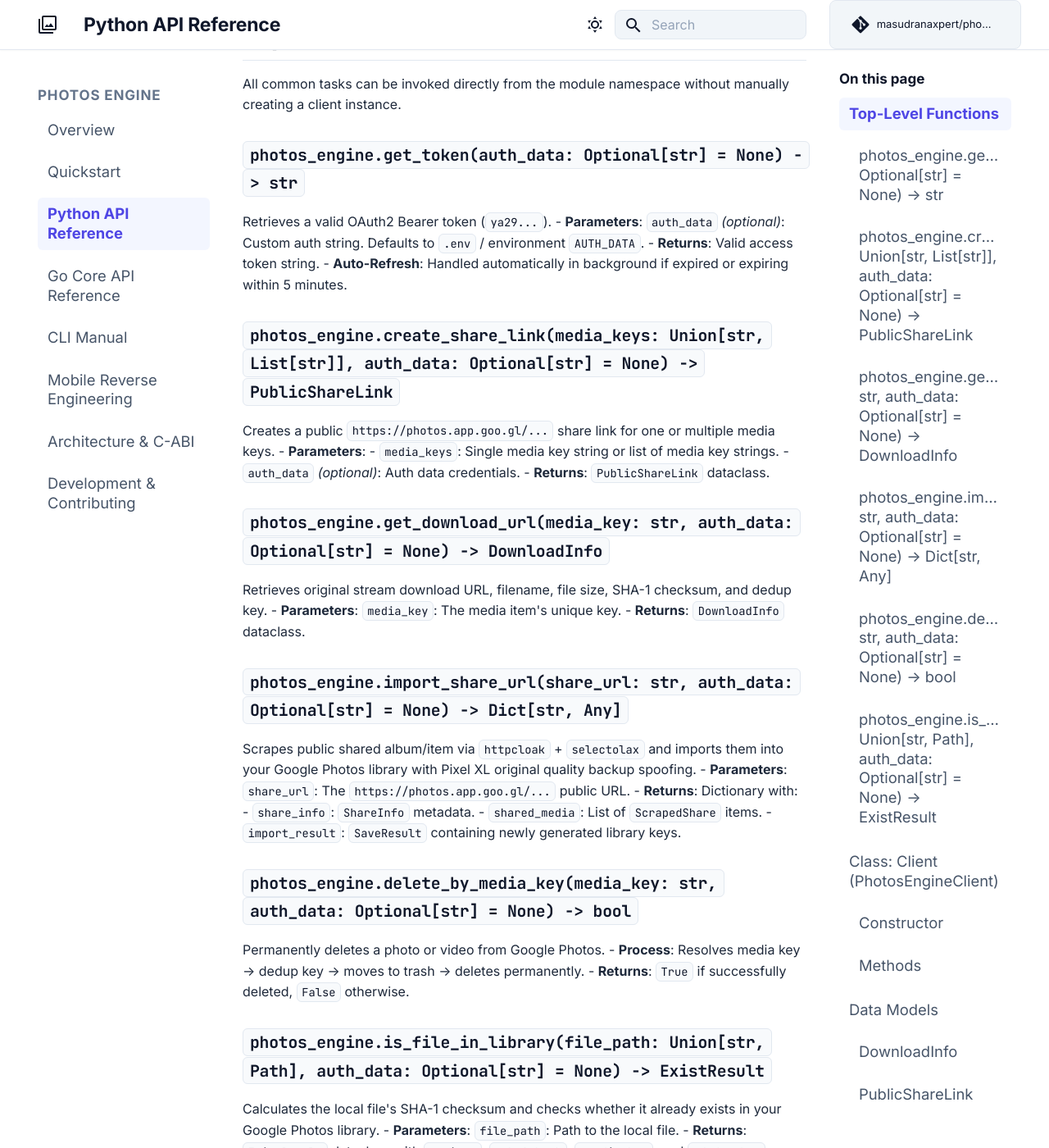
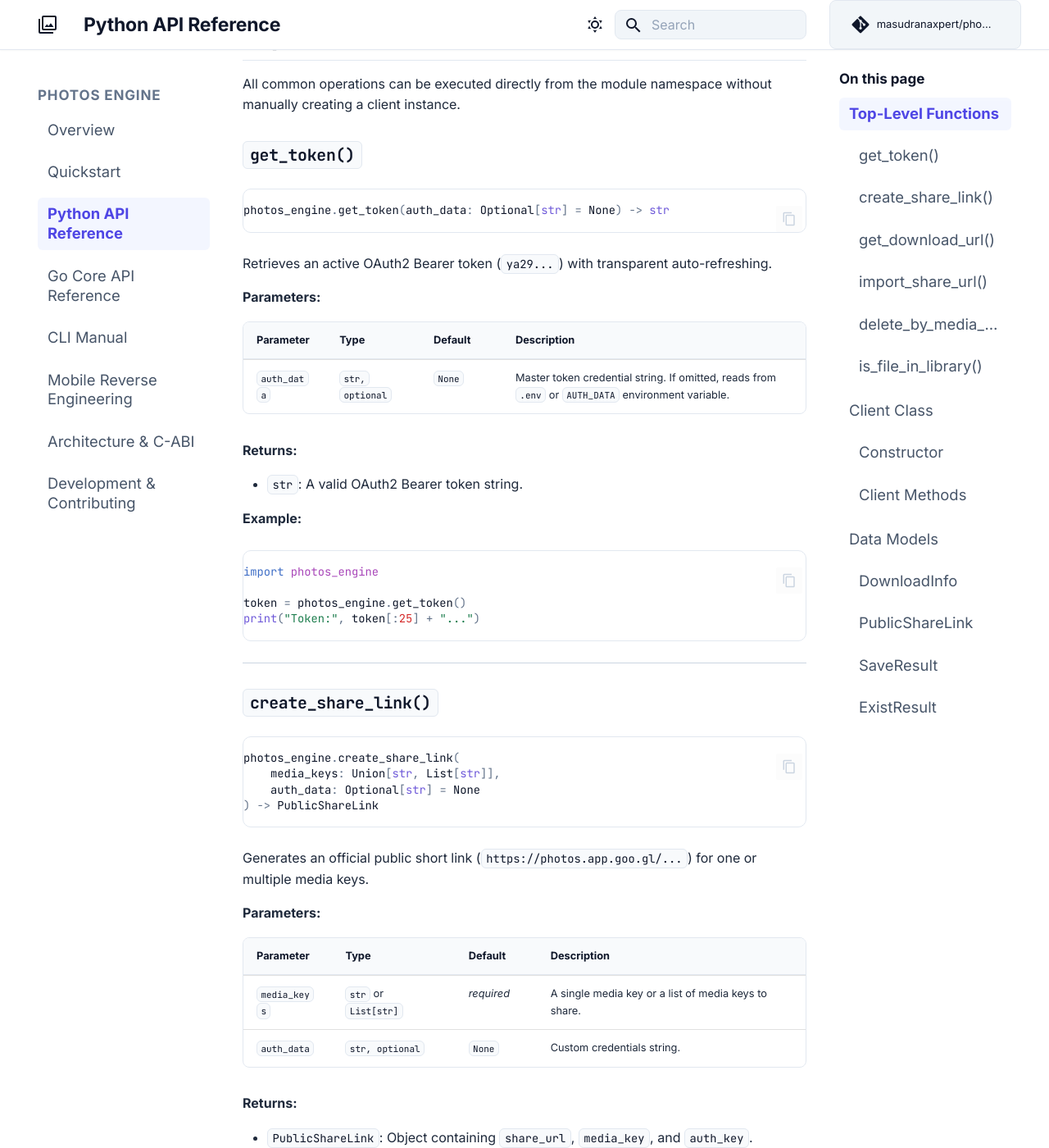
Before and after one commit to masudranaxpert/photos-reverse-engine, an MkDocs documentation site: the page built from docs/api-reference.md, in a window 1280 px wide and 1400 px high, scrolled down 304 px. Shown: the whole window at 82% size. Built offline with MkDocs 1.6.1 and Material for MkDocs 9.7.7, drawn with Linux system fonts in a browser that asks for light colours; comment, search, counter and statistics services are not loaded; some of the changed text lies outside the part shown.

Commit message:
docs: clean up API reference headings, parameter tables, and compact TOC

````diff
--- a/docs/api-reference.md
+++ b/docs/api-reference.md
@@ -1,52 +1,172 @@
 # Python API Reference
 
-Complete reference for classes, methods, models, and top-level functions in `photos_engine`.
+Comprehensive reference for classes, methods, models, and top-level functions in the `photos_engine` package.
 
 ---
 
 ## Top-Level Functions
 
-All common tasks can be invoked directly from the module namespace without manually creating a client instance.
+All common operations can be executed directly from the module namespace without manually creating a client instance.
 
-### `photos_engine.get_token(auth_data: Optional[str] = None) -> str`
-Retrieves a valid OAuth2 Bearer token (`ya29...`).
-- **Parameters**: `auth_data` *(optional)*: Custom auth string. Defaults to `.env` / environment `AUTH_DATA`.
-- **Returns**: Valid access token string.
-- **Auto-Refresh**: Handled automatically in background if expired or expiring within 5 minutes.
+### `get_token()`
 
-### `photos_engine.create_share_link(media_keys: Union[str, List[str]], auth_data: Optional[str] = None) -> PublicShareLink`
-Creates a public `https://photos.app.goo.gl/...` share link for one or multiple media keys.
-- **Parameters**:
-  - `media_keys`: Single media key string or list of media key strings.
-  - `auth_data` *(optional)*: Auth data credentials.
-- **Returns**: `PublicShareLink` dataclass.
+```python
+photos_engine.get_token(auth_data: Optional[str] = None) -> str
+```
 
-### `photos_engine.get_download_url(media_key: str, auth_data: Optional[str] = None) -> DownloadInfo`
-Retrieves original stream download URL, filename, file size, SHA-1 checksum, and dedup key.
-- **Parameters**: `media_key`: The media item's unique key.
-- **Returns**: `DownloadInfo` dataclass.
+Retrieves an active OAuth2 Bearer token (`ya29...`) with transparent auto-refreshing.
 
-### `photos_engine.import_share_url(share_url: str, auth_data: Optional[str] = None) -> Dict[str, Any]`
-Scrapes public shared album/item via `httpcloak` + `selectolax` and imports them into your Google Photos library with Pixel XL original quality backup spoofing.
-- **Parameters**: `share_url`: The `https://photos.app.goo.gl/...` public URL.
-- **Returns**: Dictionary with:
-  - `share_info`: `ShareInfo` metadata.
-  - `shared_media`: List of `ScrapedShare` items.
-  - `import_result`: `SaveResult` containing newly generated library keys.
+**Parameters:**
 
-### `photos_engine.delete_by_media_key(media_key: str, auth_data: Optional[str] = None) -> bool`
-Permanently deletes a photo or video from Google Photos.
-- **Process**: Resolves media key -> dedup key -> moves to trash -> deletes permanently.
-- **Returns**: `True` if successfully deleted, `False` otherwise.
+| Parameter | Type | Default | Description |
+| :--- | :--- | :--- | :--- |
+| `auth_data` | `str, optional` | `None` | Master token credential string. If omitted, reads from `.env` or `AUTH_DATA` environment variable. |
 
-### `photos_engine.is_file_in_library(file_path: Union[str, Path], auth_data: Optional[str] = None) -> ExistResult`
-Calculates the local file's SHA-1 checksum and checks whether it already exists in your Google Photos library.
-- **Parameters**: `file_path`: Path to the local file.
-- **Returns**: `ExistResult` dataclass with `.exists`, `.sha1_hash`, `.media_key`, and `.dedup_key`.
+**Returns:**
+
+* `str`: A valid OAuth2 Bearer token string.
+
+**Example:**
+
+```python
+import photos_engine
+
+token = photos_engine.get_token()
+print("Token:", token[:25] + "...")
+```
 
 ---
 
-## Class: `Client` (`PhotosEngineClient`)
+### `create_share_link()`
+
+```python
+photos_engine.create_share_link(
+    media_keys: Union[str, List[str]],
+    auth_data: Optional[str] = None
+) -> PublicShareLink
+```
+
+Generates an official public short link (`https://photos.app.goo.gl/...`) for one or multiple media keys.
+
+**Parameters:**
+
+| Parameter | Type | Default | Description |
+| :--- | :--- | :--- | :--- |
+| `media_keys` | `str` or `List[str]` | *required* | A single media key or a list of media keys to share. |
+| `auth_data` | `str, optional` | `None` | Custom credentials string. |
+
+**Returns:**
+
+* [`PublicShareLink`](#publicsharelink): Object containing `share_url`, `media_key`, and `auth_key`.
+
+**Example:**
+
+```python
+link = photos_engine.create_share_link(["AF1QipM...", "AF1QipN..."])
+print("Public Share Link:", link.share_url)
+```
+
+---
+
+### `get_download_url()`
+
+```python
+photos_engine.get_download_url(
+    media_key: str,
+    auth_data: Optional[str] = None
+) -> DownloadInfo
+```
+
+Extracts original-quality media stream download URLs, file metadata, exact byte sizes, and SHA-1 checksums.
+
+**Parameters:**
+
+| Parameter | Type | Default | Description |
+| :--- | :--- | :--- | :--- |
+| `media_key` | `str` | *required* | The media item's unique key. |
+| `auth_data` | `str, optional` | `None` | Custom credentials string. |
+
+**Returns:**
+
+* [`DownloadInfo`](#downloadinfo): Direct download stream link and file attributes.
+
+---
+
+### `import_share_url()`
+
+```python
+photos_engine.import_share_url(
+    share_url: str,
+    auth_data: Optional[str] = None
+) -> Dict[str, Any]
+```
+
+Scrapes a public Google Photos shared link (via `httpcloak` + `selectolax`) and saves all contained media items into your library with Google Pixel XL original quality backup spoofing.
+
+**Parameters:**
+
+| Parameter | Type | Default | Description |
+| :--- | :--- | :--- | :--- |
+| `share_url` | `str` | *required* | Public Google Photos URL (`https://photos.app.goo.gl/...`). |
+| `auth_data` | `str, optional` | `None` | Custom credentials string. |
+
+**Returns:**
+
+* `dict`: Dictionary with `share_info` (`ShareInfo`), `shared_media` (`List[ScrapedShare]`), and `import_result` (`SaveResult`).
+
+---
+
+### `delete_by_media_key()`
+
+```python
+photos_engine.delete_by_media_key(
+    media_key: str,
+    auth_data: Optional[str] = None
+) -> bool
+```
+
+Permanently expunges an item from Google Photos using the atomic Move-to-Trash -> DeletePermanently sequence.
+
+**Parameters:**
+
+| Parameter | Type | Default | Description |
+| :--- | :--- | :--- | :--- |
+| `media_key` | `str` | *required* | Media key of the item to delete. |
+| `auth_data` | `str, optional` | `None` | Custom credentials string. |
+
+**Returns:**
+
+* `bool`: `True` if successfully expunged, `False` otherwise.
+
+---
+
+### `is_file_in_library()`
+
+```python
+photos_engine.is_file_in_library(
+    file_path: Union[str, Path],
+    auth_data: Optional[str] = None
+) -> ExistResult
+```
+
+Computes the 20-byte SHA-1 hash of a local file and queries Google Photos to verify whether it already exists in your library.
+
+**Parameters:**
+
+| Parameter | Type | Default | Description |
+| :--- | :--- | :--- | :--- |
+| `file_path` | `str` or `Path` | *required* | Path to the local photo or video file. |
+| `auth_data` | `str, optional` | `None` | Custom credentials string. |
+
+**Returns:**
+
+* [`ExistResult`](#existresult): Object indicating `.exists`, `.sha1_hash`, `.media_key`, and `.dedup_key`.
+
+---
+
+## Client Class
+
+For stateful interactions or custom configuration, instantiate `photos_engine.Client`.
 
 ```python
 from photos_engine import Client
@@ -55,51 +175,61 @@ client = Client(auth_data="...")
 ```
 
 ### Constructor
+
 ```python
 Client(auth_data: Optional[str] = None, lib_path: Optional[str] = None)
 ```
-- `auth_data`: Master token credentials. If omitted, loaded from `.env` or `AUTH_DATA` environment variable.
-- `lib_path`: Explicit path to native compiled dynamic library (`.dll`, `.so`, `.dylib`). If omitted, detected automatically from package `lib/` directory.
 
-### Methods
-- `client.get_token() -> str`
-- `client.get_download_url(media_key: str) -> DownloadInfo`
-- `client.create_share_link(media_keys: Union[str, List[str]]) -> PublicShareLink`
-- `client.import_shared_media(auth_key: str, media_keys: List[str]) -> SaveResult`
-- `client.import_share_url(share_url: str) -> Dict[str, Any]`
-- `client.move_to_trash(dedup_key: str) -> bool`
-- `client.delete_permanently(dedup_key: str) -> bool`
-- `client.delete_by_media_key(media_key: str) -> bool`
-- `client.find_media_by_hash(sha1_hash: str) -> ExistResult`
-- `client.is_file_in_library(file_path: Union[str, Path]) -> ExistResult`
+| Parameter | Type | Default | Description |
+| :--- | :--- | :--- | :--- |
+| `auth_data` | `str, optional` | `None` | Master token string. If omitted, reads from `.env`. |
+| `lib_path` | `str, optional` | `None` | Explicit path to compiled native dynamic library (`.dll`, `.so`, `.dylib`). |
+
+### Client Methods
+
+| Method | Return Type | Description |
+| :--- | :--- | :--- |
+| `client.get_token()` | `str` | Fetch active OAuth2 Bearer token. |
+| `client.create_share_link(media_keys)` | `PublicShareLink` | Create public short link for media keys. |
+| `client.get_download_url(media_key)` | `DownloadInfo` | Get direct stream download URL and metadata. |
+| `client.import_share_url(share_url)` | `dict` | Scrape and save shared link with Pixel XL spoofing. |
+| `client.import_shared_media(...)` | `SaveResult` | Low-level import of media keys with auth key. |
+| `client.delete_by_media_key(media_key)`| `bool` | Permanently delete media item. |
+| `client.move_to_trash(dedup_key)` | `bool` | Move item to trash via base64 dedup key. |
+| `client.delete_permanently(dedup_key)`| `bool` | Permanently delete item from trash. |
+| `client.find_media_by_hash(sha1_hash)` | `ExistResult` | Check if 20-byte SHA-1 hash exists in library. |
+| `client.is_file_in_library(file_path)` | `ExistResult` | Check local file existence by hash. |
 
 ---
 
 ## Data Models
 
-All models are strongly typed Python dataclasses:
+All models are strongly-typed Python dataclasses.
 
 ### `DownloadInfo`
+
 ```python
 @dataclass
 class DownloadInfo:
-    download_url: str   # Direct original stream download link
+    download_url: str   # Direct original quality stream URL
     filename: str       # Original filename (e.g. VID_2026.mp4)
     file_size: int      # Exact file size in bytes
     sha1_hash: str      # Hex-encoded SHA-1 checksum
-    dedup_key: str      # Base64 dedup key used for deletion/query
+    dedup_key: str      # URL-safe base64 deduplication key
 ```
 
 ### `PublicShareLink`
+
 ```python
 @dataclass
 class PublicShareLink:
-    share_url: str   # Public short URL (e.g. https://photos.app.goo.gl/...)
+    share_url: str   # Public short URL (https://photos.app.goo.gl/...)
     media_key: str   # Envelope media key
     auth_key: str    # Internal authentication key for the envelope
 ```
 
 ### `SaveResult`
+
 ```python
 @dataclass
 class SaveResult:
@@ -109,11 +239,12 @@ class SaveResult:
 ```
 
 ### `ExistResult`
+
 ```python
 @dataclass
 class ExistResult:
-    exists: bool      # True if present in user's library
-    sha1_hash: str    # Hex SHA-1 hash of the file
+    exists: bool      # True if present in library
+    sha1_hash: str    # Hex SHA-1 hash
     media_key: str    # Media key if exists, empty otherwise
     dedup_key: str    # Dedup key if exists, empty otherwise
 ```
--- a/docs/go-api-reference.md
+++ b/docs/go-api-reference.md
@@ -14,57 +14,141 @@ import "github.com/masudranaxpert/photos-reverse-engine/core"
 
 ## Client Constructor
 
-### `core.NewClient(authData string) (*core.Client, error)`
+### `NewClient()`
+
+```go
+func NewClient(authData string) (*Client, error)
+```
+
 Initializes a new Google Photos client instance.
-- **Parameters**: `authData`: The Master Token credential string in format `oauth2_rt_1/0...:49029607:androidId`. If empty, reads from the `AUTH_DATA` environment variable or `.env` file.
-- **Returns**: `*core.Client` pointer, or an error if credentials are empty or invalid.
+
+**Parameters:**
+
+| Parameter | Type | Description |
+| :--- | :--- | :--- |
+| `authData` | `string` | Credential string (`oauth2_rt_1/0...:49029607:androidId`). If empty, reads from `.env` or `AUTH_DATA` environment variable. |
+
+**Returns:**
+
+* `*core.Client`: Initialized client pointer, or an error if credentials are missing or invalid.
+
+**Example:**
+
+```go
+client, err := core.NewClient("")
+if err != nil {
+    log.Fatal(err)
+}
+```
 
 ---
 
 ## Client Methods
 
-### `client.GetToken(ctx context.Context) (string, error)`
-Retrieves an active OAuth2 Bearer token (`ya29...`).
-- **Thread-Safety**: Protected by `sync.RWMutex`.
-- **Auto-Refresh**: Automatically checks token expiration and refreshes transparently with a 5-minute proactive buffer.
+### `GetToken()`
 
-### `client.GetDownloadURL(ctx context.Context, mediaKey string) (*core.DownloadInfo, error)`
-Fetches the original quality media download stream URL, original filename, exact byte size, SHA-1 checksum, and deduplication key.
-- **Parameters**: `ctx`: Context for timeout/cancellation; `mediaKey`: Google Photos item media key.
-- **Returns**: `*core.DownloadInfo` struct.
+```go
+func (c *Client) GetToken(ctx context.Context) (string, error)
+```
 
-### `client.CreateShareLink(ctx context.Context, mediaKeys []string) (*core.PublicShareLink, error)`
-Creates an official `https://photos.app.goo.gl/...` public share link for one or more media keys using endpoint `11663664809460121647`.
-- **Parameters**: `mediaKeys`: Slice of media keys to share.
-- **Returns**: `*core.PublicShareLink` struct containing `ShareURL`, `MediaKey`, and `AuthKey`.
+Retrieves an active OAuth2 Bearer token (`ya29...`) with thread-safe RWMutex caching and automatic 5-minute proactive token refresh.
 
-### `client.CreateAlbum(ctx context.Context, albumName string, mediaKeys []string) (*core.ShareInfo, error)`
+---
+
+### `GetDownloadURL()`
+
+```go
+func (c *Client) GetDownloadURL(ctx context.Context, mediaKey string) (*DownloadInfo, error)
+```
+
+Fetches the original-quality media stream download URL, filename, file size in bytes, SHA-1 checksum, and deduplication key.
+
+**Parameters:**
+
+| Parameter | Type | Description |
+| :--- | :--- | :--- |
+| `ctx` | `context.Context` | Context for cancellation / timeout. |
+| `mediaKey` | `string` | Unique media key of the item. |
+
+**Returns:**
+
+* `*core.DownloadInfo`: Download stream URL and metadata struct.
+
+---
+
+### `CreateShareLink()`
+
+```go
+func (c *Client) CreateShareLink(ctx context.Context, mediaKeys []string) (*PublicShareLink, error)
+```
+
+Calls internal Google Photos envelope endpoint `11663664809460121647` to generate an official public `https://photos.app.goo.gl/...` short link for one or more media keys.
+
+---
+
+### `CreateAlbum()`
+
+```go
+func (c *Client) CreateAlbum(ctx context.Context, albumName string, mediaKeys []string) (*ShareInfo, error)
+```
+
 Creates a new shared album containing the specified media keys.
-- **Parameters**: `albumName`: Name of the album; `mediaKeys`: Slice of media keys to include.
-- **Returns**: `*core.ShareInfo` struct.
 
-### `client.ImportSharedMedia(ctx context.Context, mediaKeys []string, authKey, albumKey string) (*core.SaveResult, error)`
-Saves shared media items into the user's personal Google Photos library with Google Pixel XL hardware spoofing (unlimited original quality backup).
-- **Parameters**: `mediaKeys`: Slice of item media keys; `authKey`: Shared album auth key; `albumKey`: Target album key (optional).
-- **Returns**: `*core.SaveResult` with `Status` (2 = success) and `NewKeys`.
+---
 
-### `client.FindMediaByHash(ctx context.Context, sha1Bytes []byte) (*core.ExistResult, error)`
-Performs a fast deduplication lookup to check if a file with the given 20-byte SHA-1 hash already exists in the user's account.
-- **Parameters**: `sha1Bytes`: Exactly 20 bytes representing the SHA-1 hash of the file.
-- **Returns**: `*core.ExistResult` (`Exists`, `MediaKey`, `DedupKey`).
+### `ImportSharedMedia()`
 
-### `client.MoveToTrash(ctx context.Context, dedupKey string) error`
-Moves an active item to the trash bin using its URL-safe base64 deduplication key.
+```go
+func (c *Client) ImportSharedMedia(ctx context.Context, mediaKeys []string, authKey, albumKey string) (*SaveResult, error)
+```
 
-### `client.DeletePermanently(ctx context.Context, dedupKey string) error`
+Saves shared media items into the user's Google Photos account using Google Pixel XL hardware spoofing (unlimited original quality backup status).
+
+---
+
+### `FindMediaByHash()`
+
+```go
+func (c *Client) FindMediaByHash(ctx context.Context, sha1Bytes []byte) (*ExistResult, error)
+```
+
+Performs a fast deduplication check by querying Google Photos with a 20-byte SHA-1 hash to verify if a file already exists in the account.
+
+---
+
+### `DeleteByMediaKey()`
+
+```go
+func (c *Client) DeleteByMediaKey(ctx context.Context, mediaKey string) error
+```
+
+Convenience method that resolves the item's raw deduplication key, moves it to trash, and permanently deletes it immediately.
+
+---
+
+### `MoveToTrash()`
+
+```go
+func (c *Client) MoveToTrash(ctx context.Context, dedupKey string) error
+```
+
+Moves an item to trash using its URL-safe base64 deduplication key.
+
+---
+
+### `DeletePermanently()`
+
+```go
+func (c *Client) DeletePermanently(ctx context.Context, dedupKey string) error
+```
+
 Permanently expunges an item from trash using its URL-safe base64 deduplication key.
-
-### `client.DeleteByMediaKey(ctx context.Context, mediaKey string) error`
-Convenience method that resolves the media key's deduplication key, moves it to trash, and permanently deletes it in a single atomic sequence.
 
 ---
 
 ## Data Structures
+
+### `DownloadInfo`
 
 ```go
 type DownloadInfo struct {
@@ -74,26 +158,42 @@ type DownloadInfo struct {
     SHA1Hex     string `json:"sha1_hex"`
     DedupKey    string `json:"dedup_key"`
 }
+```
 
+### `PublicShareLink`
+
+```go
 type PublicShareLink struct {
     ShareURL string `json:"share_url"`
     MediaKey string `json:"media_key"`
     AuthKey  string `json:"auth_key"`
 }
+```
 
+### `ShareInfo`
+
+```go
 type ShareInfo struct {
     Title     string   `json:"title"`
     ShareURL  string   `json:"share_url"`
     AuthKey   string   `json:"auth_key"`
     MediaKeys []string `json:"media_keys"`
 }
+```
 
+### `SaveResult`
+
+```go
 type SaveResult struct {
     Status  int      `json:"status"`
     Success bool     `json:"success"`
     NewKeys []string `json:"new_keys"`
 }
+```
 
+### `ExistResult`
+
+```go
 type ExistResult struct {
     Exists   bool   `json:"exists"`
     Sha1Hex  string `json:"sha1_hex"`
@@ -106,6 +206,6 @@ type ExistResult struct {
 
 ## Concurrency & Performance
 
-- **Goroutine-Safe**: `*core.Client` is safe for concurrent use across multiple goroutines.
-- **Context-Aware**: All RPC calls accept `context.Context` for fine-grained timeouts and cancellations.
-- **Transparent Gzip**: Responses from `photosdata-pa.googleapis.com` are decompressed automatically with zero stream truncation.
+* **Goroutine Safety**: All client operations and token refreshes are protected by `sync.RWMutex`.
+* **Context Cancellation**: Full support for `context.WithTimeout` and `context.WithCancel`.
+* **Zero Allocation Protobuf**: Native wire-level encoding avoiding heavy reflection.
````
Also changed, not shown: other parts of docs/go-api-reference.md (+1 -1 lines).
